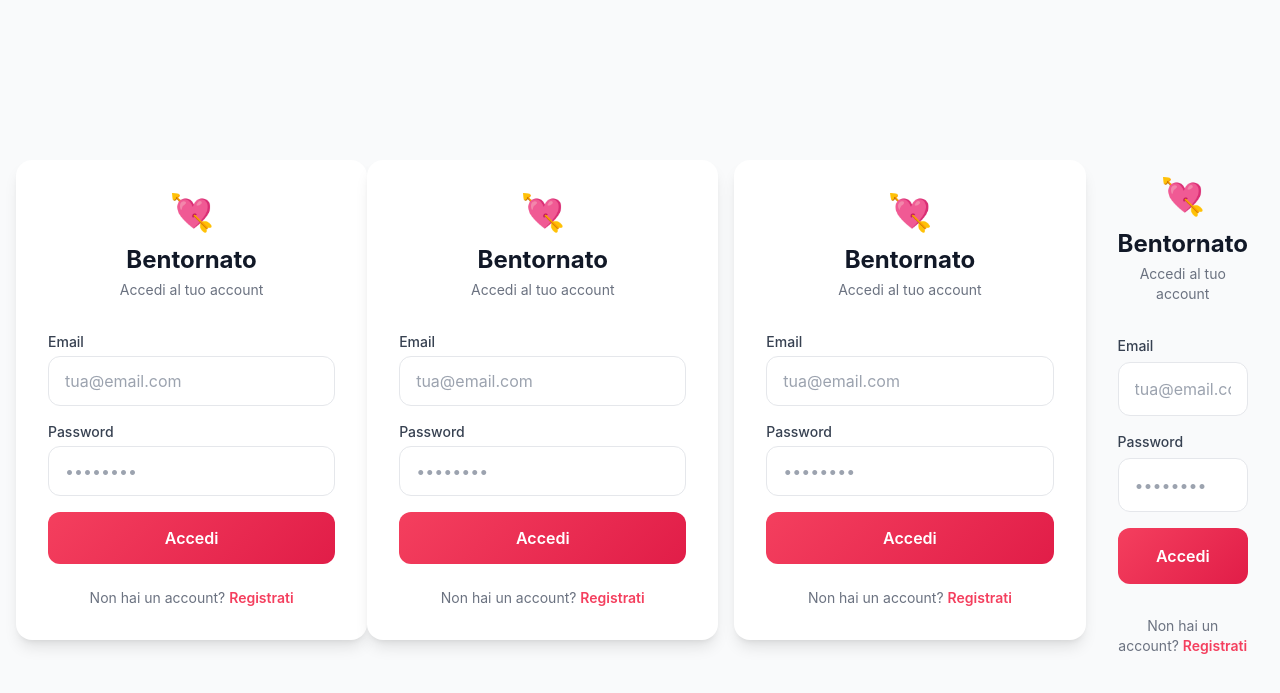
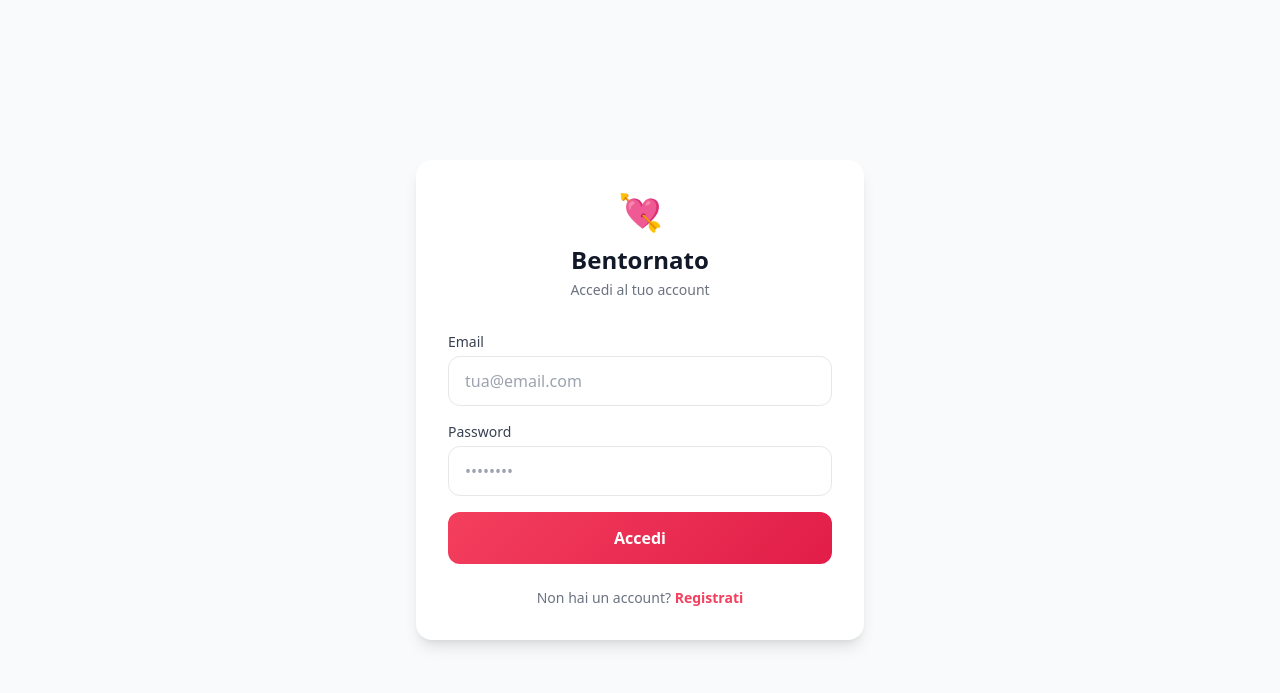
Before and after one commit to LesathX/spark-dating, a FastAPI app: page /login in a window 1280 px wide. Shown: the top 693 px of the page. Run offline with FastAPI, Linux system fonts and the light colour scheme; some libraries are stand-ins or nearby versions.

Commit message:
Update login.html

```diff
--- a/templates/login.html
+++ b/templates/login.html
@@ -6,7 +6,9 @@
     <title>Accedi - Spark</title>
     <script src="https://cdn.tailwindcss.com"></script>
     <style>
-        .btn-primary { background: linear-gradient(135deg, #f43f5e, #e11d48); }
+        .btn-primary {
+            background: linear-gradient(135deg, #f43f5e, #e11d48);
+        }
     </style>
 </head>
 <body class="bg-gray-50 min-h-screen flex items-center justify-center p-4">
@@ -46,142 +48,4 @@
         </p>
     </div>
 </body>
-</html><!DOCTYPE html>
-<html lang="it">
-<head>
-    <meta charset="UTF-8">
-    <meta name="viewport" content="width=device-width, initial-scale=1.0">
-    <title>Accedi - Spark</title>
-    <script src="https://cdn.tailwindcss.com"></script>
-    <style>
-        .btn-primary { background: linear-gradient(135deg, #f43f5e, #e11d48); }
-    </style>
-</head>
-<body class="bg-gray-50 min-h-screen flex items-center justify-center p-4">
-    <div class="max-w-md w-full bg-white rounded-2xl shadow-lg p-8">
-        <div class="text-center mb-8">
-            <div class="text-4xl mb-3">💘</div>
-            <h1 class="text-2xl font-bold text-gray-900">Bentornato</h1>
-            <p class="text-gray-500 text-sm mt-1">Accedi al tuo account</p>
-        </div>
-
-        {% if error %}
-        <div class="bg-red-50 text-red-600 px-4 py-3 rounded-xl mb-5 text-sm">
-            {{ error }}
-        </div>
-        {% endif %}
-
-        <form method="post" action="/login" class="space-y-4">
-            <div>
-                <label class="block text-sm font-medium text-gray-700 mb-1">Email</label>
-                <input type="email" name="email" required
-                       class="w-full border border-gray-200 rounded-xl px-4 py-3 outline-none focus:ring-2 focus:ring-rose-400"
-                       placeholder="tua@email.com">
-            </div>
-            <div>
-                <label class="block text-sm font-medium text-gray-700 mb-1">Password</label>
-                <input type="password" name="password" required
-                       class="w-full border border-gray-200 rounded-xl px-4 py-3 outline-none focus:ring-2 focus:ring-rose-400"
-                       placeholder="••••••••">
-            </div>
-            <button type="submit" class="w-full btn-primary text-white font-semibold py-3.5 rounded-xl">
-                Accedi
-            </button>
-        </form>
-
-        <p class="text-center text-sm text-gray-500 mt-6">
-            Non hai un account? <a href="/register" class="text-rose-500 font-semibold">Registrati</a>
-        </p>
-    </div>
-</body>
-</html><!DOCTYPE html>
-<html lang="it">
-<head>
-    <meta charset="UTF-8">
-    <meta name="viewport" content="width=device-width, initial-scale=1.0">
-    <title>Accedi - Spark</title>
-    <script src="https://cdn.tailwindcss.com"></script>
-    <style>
-        .btn-primary { background: linear-gradient(135deg, #f43f5e, #e11d48); }
-    </style>
-</head>
-<body class="bg-gray-50 min-h-screen flex items-center justify-center">
-    <div class="max-w-md w-full mx-4 bg-white rounded-2xl shadow-lg p-8">
-        <div class="text-center mb-8">
-            <div class="text-4xl mb-3">💘</div>
-            <h1 class="text-2xl font-bold text-gray-900">Bentornato</h1>
-            <p class="text-gray-500 text-sm mt-1">Accedi al tuo account</p>
-        </div>
-
-        {% if error %}
-        <div class="bg-red-50 text-red-600 px-4 py-3 rounded-xl mb-5 text-sm">
-            {{ error }}
-        </div>
-        {% endif %}
-
-        <form method="post" action="/login" class="space-y-4">
-            <div>
-                <label class="block text-sm font-medium text-gray-700 mb-1">Email</label>
-                <input type="email" name="email" required
-                       class="w-full border border-gray-200 rounded-xl px-4 py-3 outline-none focus:ring-2 focus:ring-rose-400"
-                       placeholder="tua@email.com">
-            </div>
-            <div>
-                <label class="block text-sm font-medium text-gray-700 mb-1">Password</label>
-                <input type="password" name="password" required
-                       class="w-full border border-gray-200 rounded-xl px-4 py-3 outline-none focus:ring-2 focus:ring-rose-400"
-                       placeholder="••••••••">
-            </div>
-            <button type="submit" class="w-full btn-primary text-white font-semibold py-3.5 rounded-xl">
-                Accedi
-            </button>
-        </form>
-
-        <p class="text-center text-sm text-gray-500 mt-6">
-            Non hai un account? <a href="/register" class="text-rose-500 font-semibold">Registrati</a>
-        </p>
-    </div>
-</body>
-</html>{% extends "base.html" %}
-{% block title %}Accedi - Spark{% endblock %}
-
-{% block content %}
-<div class="max-w-md mx-auto pt-8">
-    <div class="text-center mb-8">
-        <div class="text-4xl mb-3">💘</div>
-        <h1 class="text-2xl font-bold text-gray-900">Bentornato</h1>
-        <p class="text-gray-500 text-sm mt-1">Accedi al tuo account</p>
-    </div>
-
-    {% if error %}
-    <div class="bg-red-50 text-red-600 px-4 py-3 rounded-xl mb-5 text-sm font-medium">
-        {{ error }}
-    </div>
-    {% endif %}
-
-    <form method="post" action="/login" class="space-y-4">
-        <div>
-            <label class="block text-sm font-medium text-gray-700 mb-1.5">Email</label>
-            <input type="email" name="email" required
-                   class="w-full border border-gray-200 rounded-xl px-4 py-3.5 bg-white focus:ring-2 focus:ring-spark-400 outline-none"
-                   placeholder="tua@email.com">
-        </div>
-        <div>
-            <label class="block text-sm font-medium text-gray-700 mb-1.5">Password</label>
-            <input type="password" name="password" required
-                   class="w-full border border-gray-200 rounded-xl px-4 py-3.5 bg-white focus:ring-2 focus:ring-spark-400 outline-none"
-                   placeholder="••••••••">
-        </div>
-
-        <button type="submit"
-                class="w-full btn-primary text-white font-semibold py-4 rounded-xl mt-2">
-            Accedi
-        </button>
-    </form>
-
-    <p class="text-center text-sm text-gray-500 mt-8">
-        Non hai un account?
-        <a href="/register" class="text-spark-500 font-semibold">Registrati</a>
-    </p>
-</div>
-{% endblock %}
+</html>
```
